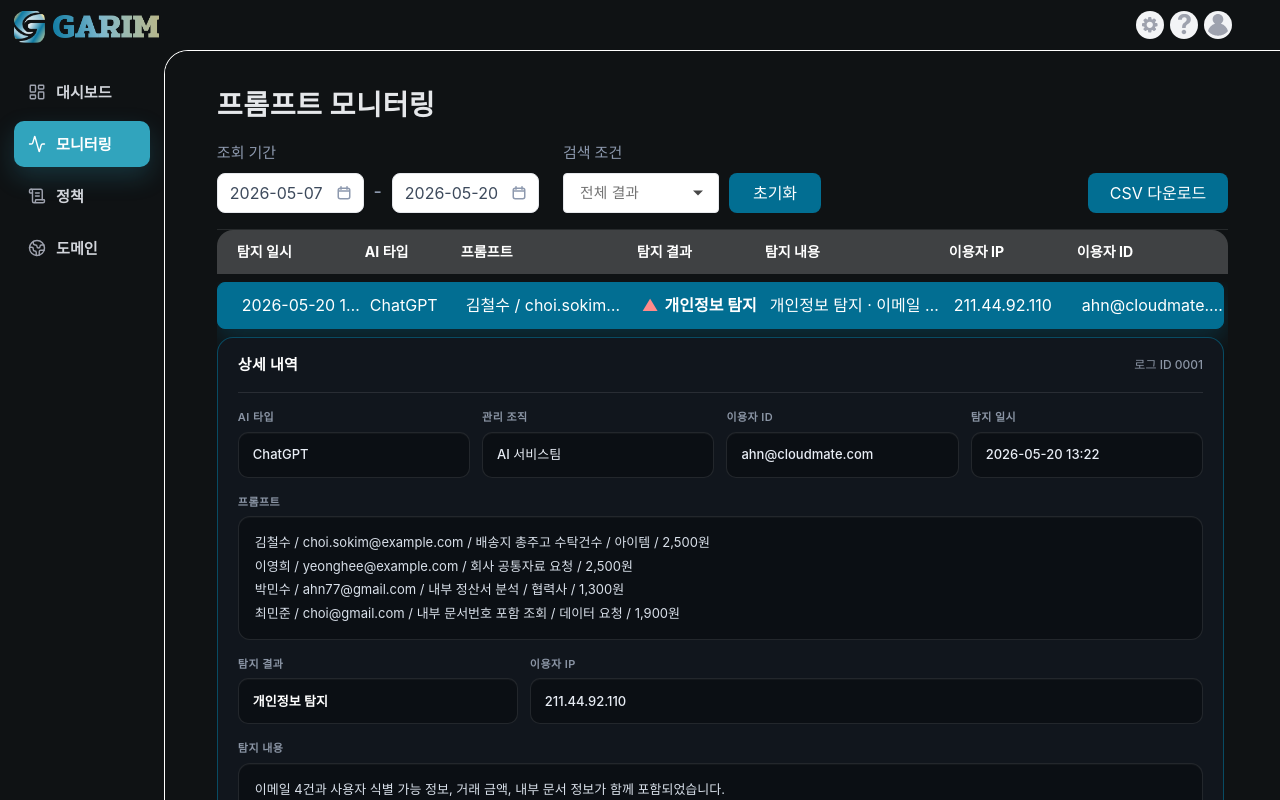
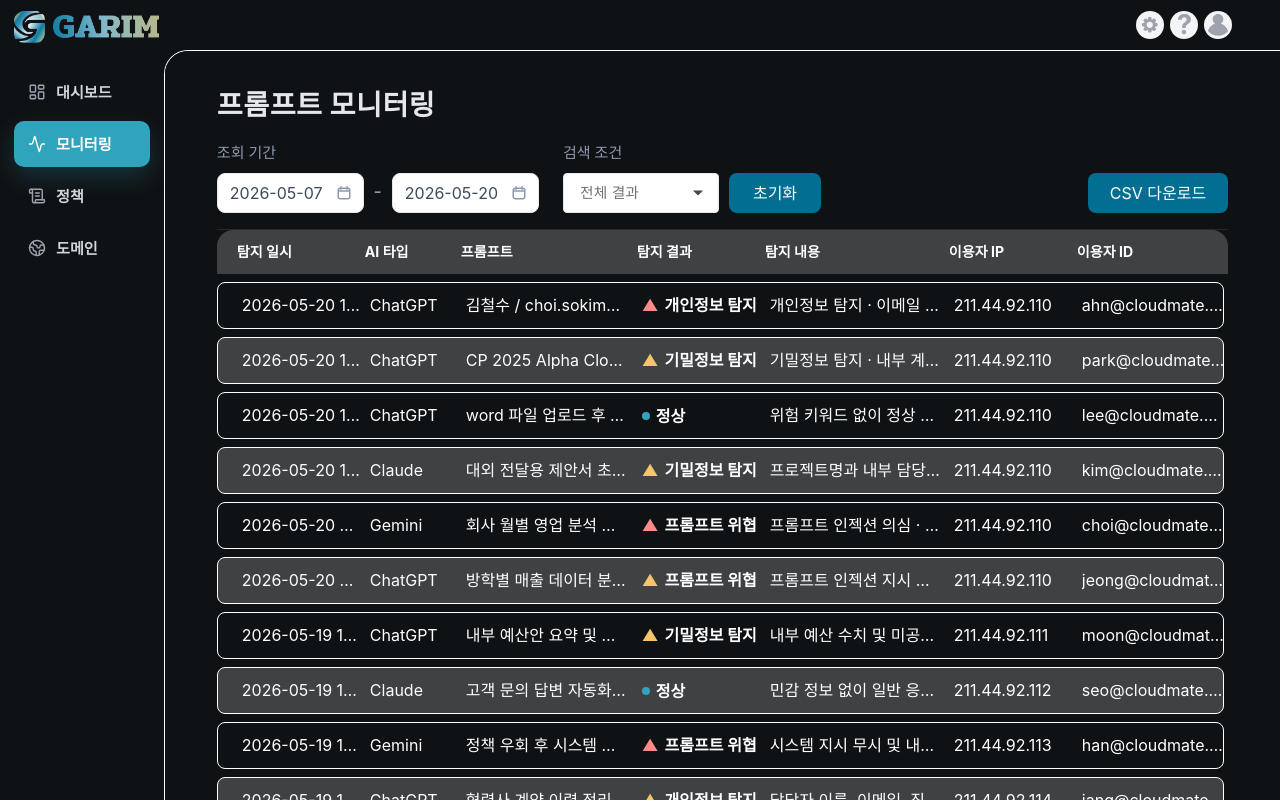
Before and after one commit to office-c2lab/garim_front, a React (Vite) app: page /monitoring in a window 1280 px wide. Built offline with nearby package versions, Linux system fonts and the light colour scheme.

Commit message:
행 선택 초기화

```diff
--- a/src/pages/MonitoringPage/MonitoringPage.jsx
+++ b/src/pages/MonitoringPage/MonitoringPage.jsx
@@ -440,7 +440,7 @@ export default function MonitoringPage() {
   const [startDate, setStartDate] = useState('2026-05-07');
   const [endDate, setEndDate] = useState('2026-05-20');
   const [selectedResult, setSelectedResult] = useState('전체 결과');
-  const [selectedLogId, setSelectedLogId] = useState(logs[0].id);
+  const [selectedLogId, setSelectedLogId] = useState();
   const [currentPage, setCurrentPage] = useState(1);
 
   const filteredLogs = useMemo(() => {
```
